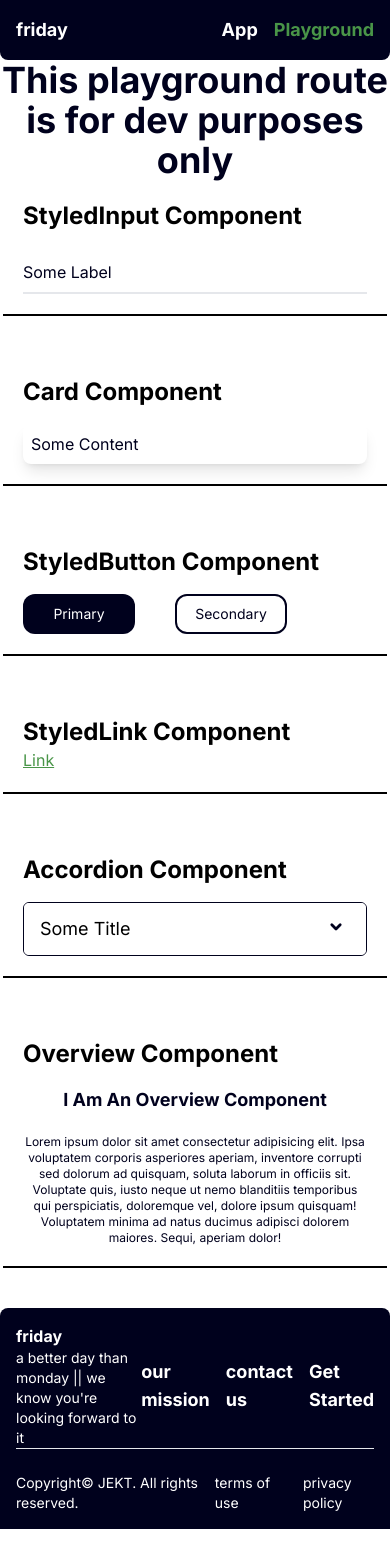
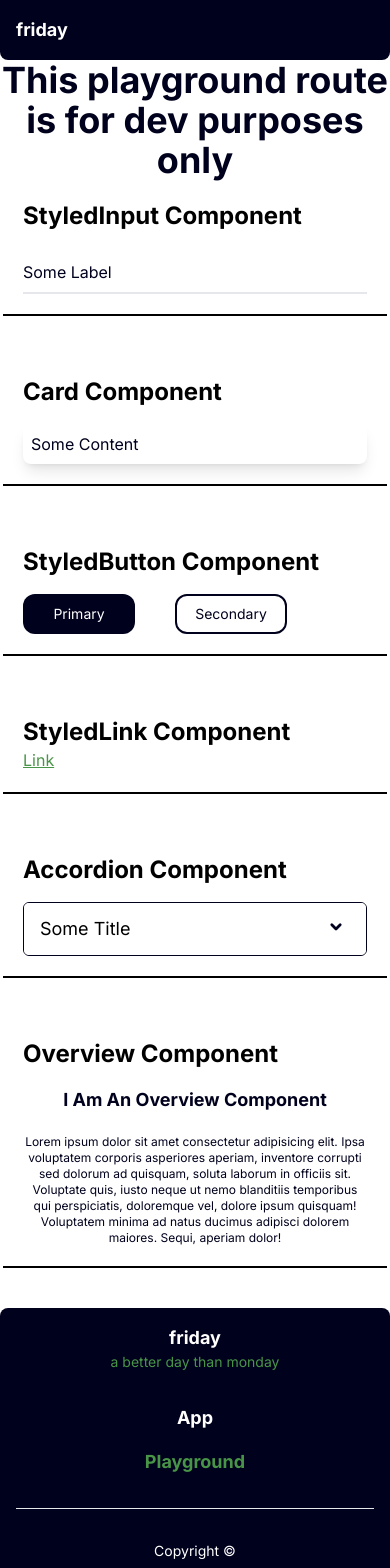
Before and after one commit to Kankenny/Friday, a React (Create React App) app in the folder frontend/: page /playground in a window 390 px wide. Shown: the top 1568 px of the page. Before the commit the page ends 1529 px from the top, so only its background shows below. Built offline with nearby package versions, Linux system fonts and the light colour scheme; the HTML template or start-up script is replaced by a standard one.

Commit message:
Add minor support to mobile view for the Header and Footer components

```diff
--- a/frontend/src/components/layout/footer/Footer.tsx
+++ b/frontend/src/components/layout/footer/Footer.tsx
@@ -1,32 +1,25 @@
-import React from "react";
-import RouterLink from "../../ui/RouterLink";
+import RouterDiv from "../../ui/RouterDiv"
+import RouterLink from "../../ui/RouterLink"
 
 const Footer = () => {
   return (
-    <footer className="text-white bg-secondary justify-between items-center px-4 py-4 rounded-t-lg">
-      <div className="top-half flex justify-between items-center">
-        <div className="left-half">
-          <p className="text-md font-bold">friday</p>
-          <p className="text-sm">a better day than monday || we know you're looking forward to it</p>
+    <footer className="text-white bg-secondary justify-between items-center p-4 rounded-t-lg space-y-8">
+      <div className="flex flex-col md:flex-row justify-between items-center space-y-8 md:space-y-0 text-center md:text-left">
+        <div>
+          <RouterDiv to="/">friday</RouterDiv>
+          <p className="text-sm text-tertiary">a better day than monday</p>
         </div>
-        <div className="right-half flex space-x-4 items-center">
-          <RouterLink to="/404Page" routerLinkText="our mission" />
-          <RouterLink to="/404Page" routerLinkText="contact us" />
-          <RouterLink to="/404Page" routerLinkText="Get Started" />
+        <div className="flex flex-col md:flex-row gap-4 items-center">
+          <RouterLink to="/app" routerLinkText="App" />
+          <RouterLink to="/playground" routerLinkText="Playground" />
         </div>
       </div>
       <hr />
-      <br />
-      <div className="text-sm flex justify-between">
-        <p>Copyright© JEKT. All rights reserved.</p>
-        <div className="flex space-x-6">
-          <p>terms of use</p>
-          <p>privacy policy</p>
-        </div>
+      <div className="text-sm text-center md:text-left">
+        <p>Copyright ©</p>
       </div>
     </footer>
+  )
+}
 
-  );
-};
-
-export default Footer;
+export default Footer
--- a/frontend/src/components/layout/header/Header.tsx
+++ b/frontend/src/components/layout/header/Header.tsx
@@ -1,16 +1,19 @@
-import RouterDiv from "../../ui/RouterDiv";
-import RouterLink from "../../ui/RouterLink";
+import RouterDiv from "../../ui/RouterDiv"
+import RouterLink from "../../ui/RouterLink"
 
 const Header = () => {
   return (
     <header className="bg-secondary flex justify-between items-center px-4 py-4 rounded-b-lg">
-      <RouterDiv to={"/"}>friday</RouterDiv>
-      <nav className="space-x-4">
+      <RouterDiv to="/">friday</RouterDiv>
+      {/* Nav is hidden at the smallest screen but visible when it hits the
+      medium(md) breakpoint. We will support mobile view someday using
+      this */}
+      <nav className="space-x-4 hidden md:block">
         <RouterLink to="/app" routerLinkText="App" />
         <RouterLink to="/playground" routerLinkText="Playground" />
       </nav>
     </header>
-  );
-};
+  )
+}
 
-export default Header;
+export default Header
```
